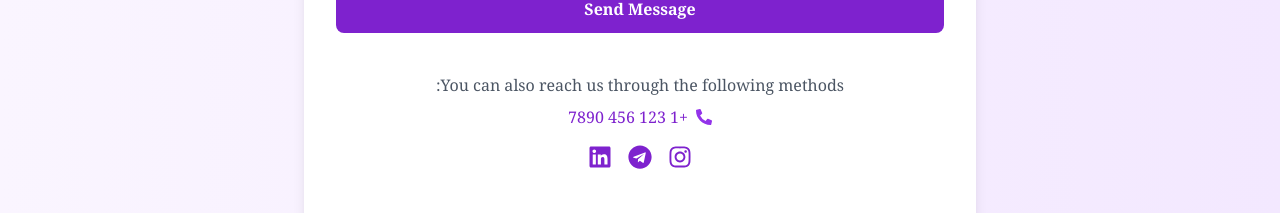
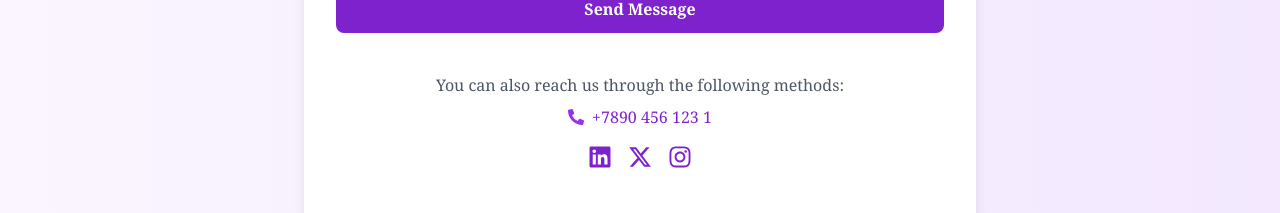
Before and after one commit to Kamyarkamali/Psychiatry-project, a Next.js app: page /contact in a window 1280 px wide. Shown: the part 665-878 px from the top of the page. Built offline with nearby package versions, Linux system fonts and the light colour scheme.

Commit message:
the end project

```diff
--- a/components/templates/ContactPage.js
+++ b/components/templates/ContactPage.js
@@ -6,6 +6,8 @@
   FaTelegram,
   FaLinkedin,
 } from "react-icons/fa";
+
+import { FaXTwitter } from "react-icons/fa6";
 
 export default function ContactUs() {
   const [formData, setFormData] = useState({
@@ -97,9 +99,10 @@
 
         {/* Contact Methods */}
         <div className="mt-10 text-center text-gray-600">
-          <p>You can also reach us through the following methods:</p>
-          <p className="flex items-center justify-center gap-2 mt-2 text-purple-700 font-medium">
-            <FaPhoneAlt className="text-purple-600" /> +1 123 456 7890
+          <p>:You can also reach us through the following methods</p>
+          <p className="flex flex-row-reverse items-center justify-center gap-2 mt-2 text-purple-700 font-medium">
+            <FaPhoneAlt className="text-purple-600 text-center" /> 1 123 456
+            7890+
           </p>
           <div className="flex justify-center gap-4 mt-4">
             <a
@@ -116,7 +119,7 @@
               rel="noopener noreferrer"
               className="text-purple-700 hover:text-purple-800 text-2xl"
             >
-              <FaTelegram />
+              <FaXTwitter />
             </a>
             <a
               href="https://linkedin.com/in/yourprofile"
```
